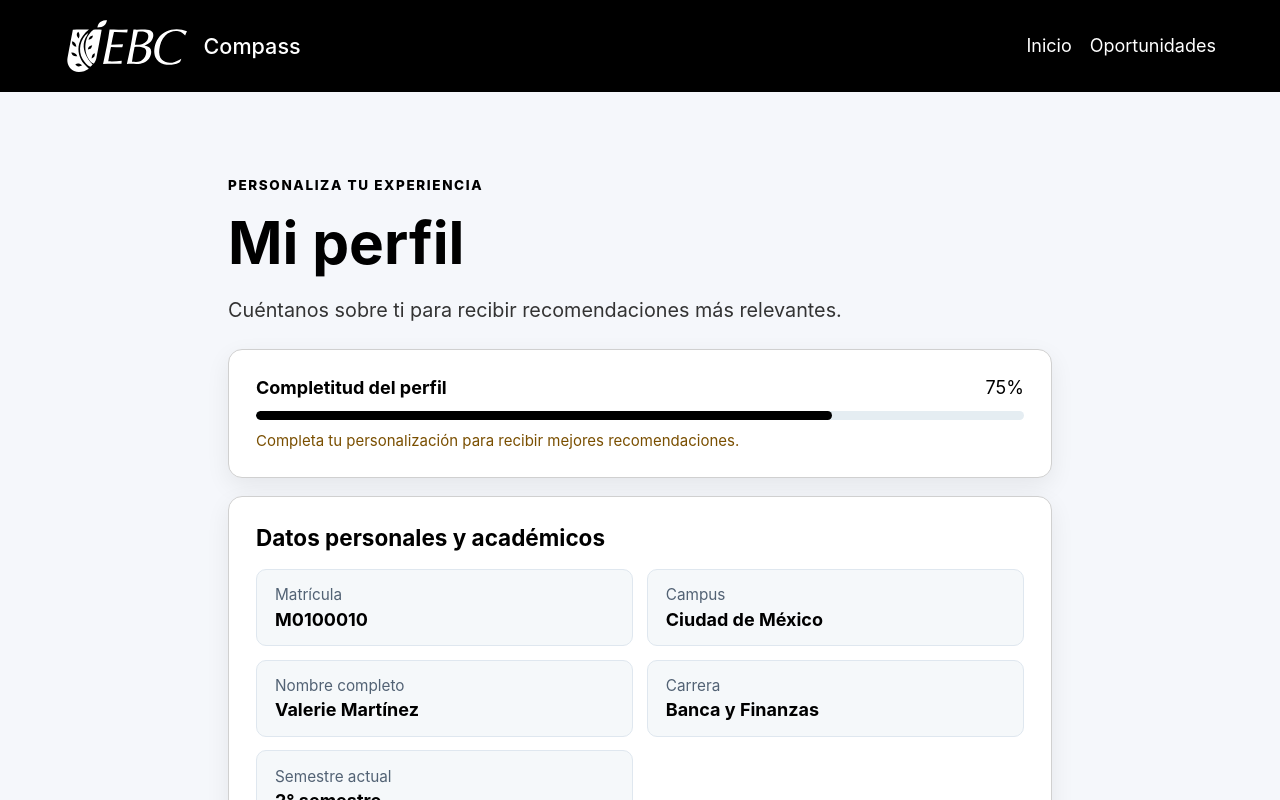
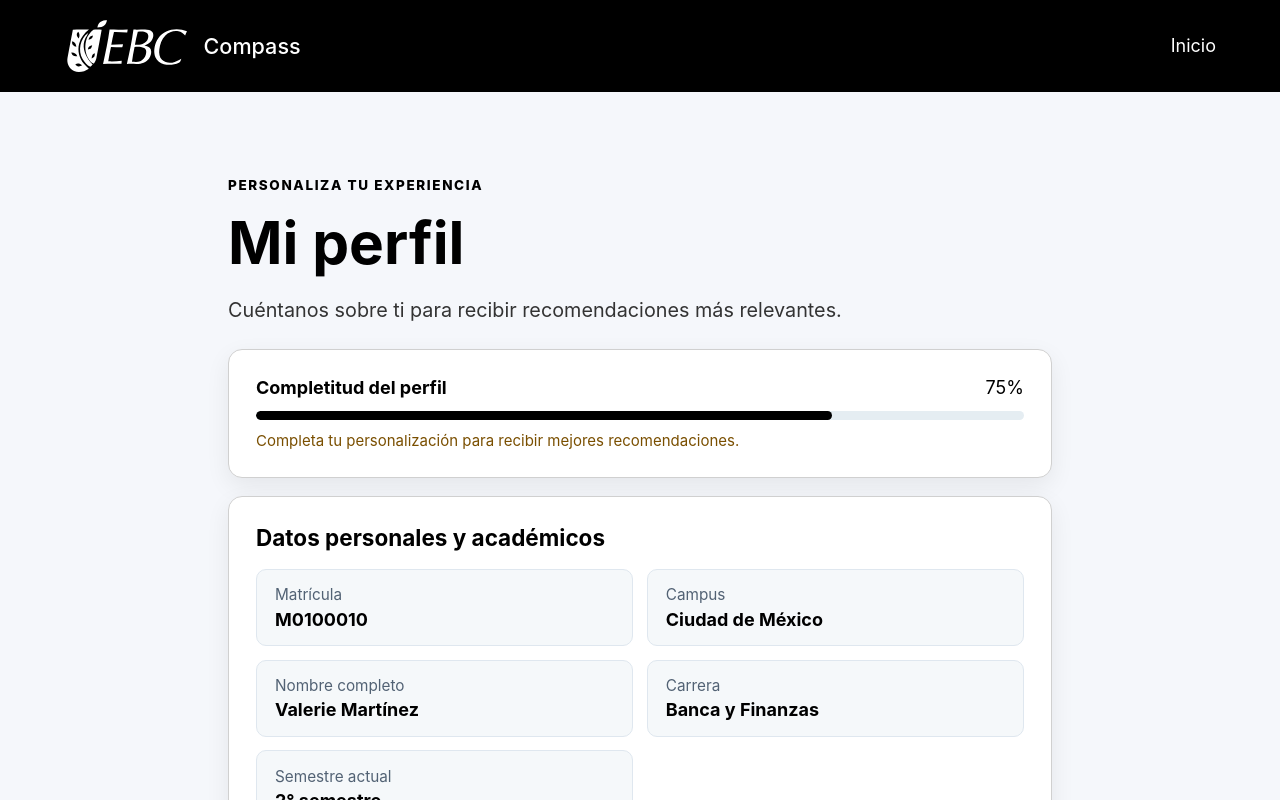
Before and after one commit to EBCoDivas/ebc-compass, a React (Vite) app in the folder frontend/: page /perfil in a window 1280 px wide. Shown: the top 800 px of the page. Built offline with nearby package versions, Linux system fonts and the light colour scheme; no server answers.

Commit message:
refactor(frontend): keep navigation focused on home

```diff
--- a/frontend/src/components/Layout.tsx
+++ b/frontend/src/components/Layout.tsx
@@ -8,7 +8,6 @@ export function Layout({ children }: { children: ReactNode }) {
         <NavLink className="brand" to="/"><img src="/ebc-logo.svg" alt="EBC - La Escuela de Negocios de México" /><span>Compass</span></NavLink>
         <nav aria-label="Navegación principal">
           <NavLink className="nav-link" to="/">Inicio</NavLink>
-          <NavLink className="nav-link" to="/catalogo">Oportunidades</NavLink>
         </nav>
       </header>
       {children}
```
